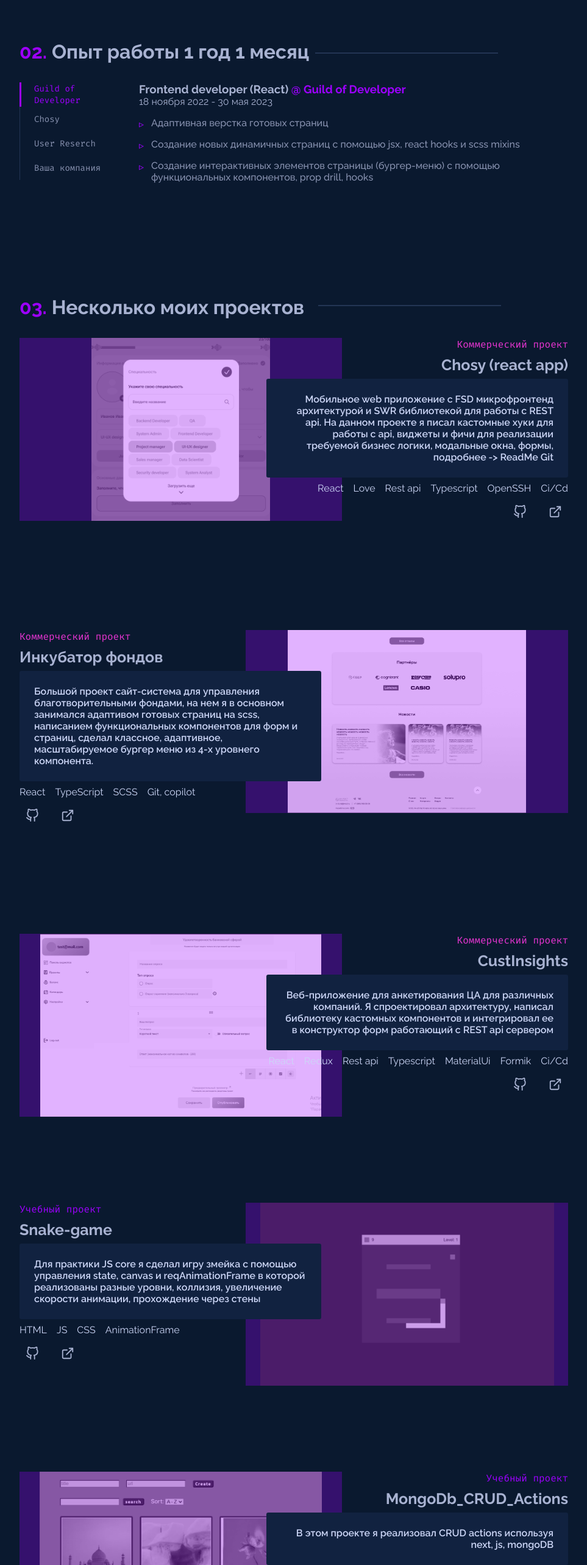
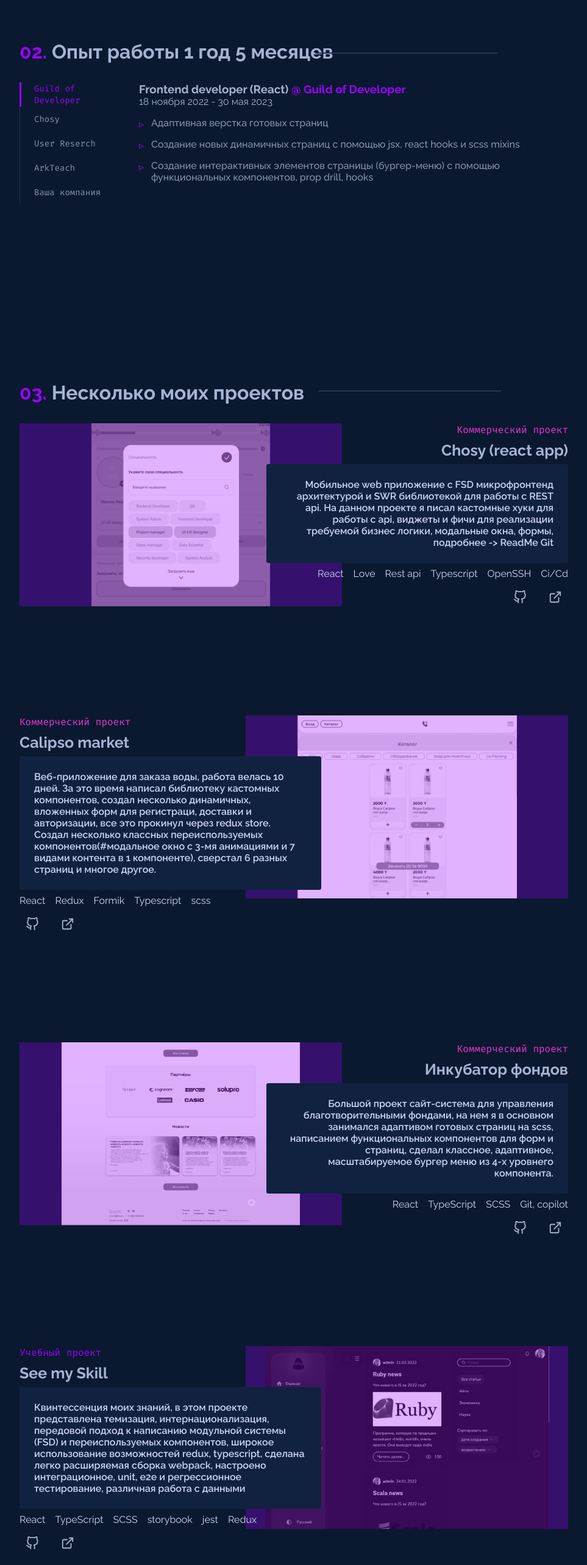
Before and after one commit to NikitaMalofeev/portfolioWeb, a Next.js app: page / in a window 1280 px wide. Shown: the part 2048-4614 px from the top of the page at 61% size, without its empty margins (158-1121 px from the left). Built offline with nearby package versions, Linux system fonts and the light colour scheme.

Commit message:
actual portfolio

```diff
--- a/src/components/Main/Contact/Contact.tsx
+++ b/src/components/Main/Contact/Contact.tsx
@@ -5,10 +5,9 @@
 import style from "./contact.module.scss";
 
 const Contact: FC = () => {
-
   const test = () => {
     console.log("test");
-  }
+  };
   return (
     <motion.div
       className={style.contact}
@@ -31,7 +30,11 @@
         привнесу эти навыки в ваш проект, предлагая эффективные решения.
       </p>
       <div className={style.contact__cta}>
-        <Button text="Match" link="https://t.me/HG1nv" onClick={test}/>
+        <Button
+          text="Написать в telegram"
+          link="https://t.me/HG1nv"
+          onClick={test}
+        />
       </div>
     </motion.div>
   );
--- a/src/components/Main/Experience/Experience.tsx
+++ b/src/components/Main/Experience/Experience.tsx
@@ -43,14 +43,28 @@
     role: "Frontend developer (React)",
     url: "",
     start: "27 августа 2023",
-    end: "Продолжаю работать",
+    end: "10 ноября 2023",
     shortDescription: [
       "Спроектировал фронтенд архитектуру, выбрал технологии которые нужны для реализации бизнес логики",
       "Написал библиотеку кастомных компонентов + использовал Material UI для работы с Formik",
       "Собрал 2 страницы с конструкторами форм и активно взаимодействовал с бекендерами в вопросах о том как лучше принимать и отдавать данные",
-      "Создал страницу регистрации и авторизации по JWT токену",
       "Создал интерфейс для динамичной отправки, получения и обновления данных",
       "Был ответственен за сборку и работу с git (решал конфликты и принимал мерж реквесты)",
+    ],
+  },
+  {
+    name: "ArkTeach",
+    role: "Frontend developer junior+ (React)",
+    url: "https://calipso.shakeshev.com/",
+    start: "18 ноября 2023",
+    end: "1 января 2024",
+    shortDescription: [
+      "Проектирование сборки и архитектуры проекта(webpack, fsd)",
+      "Создание динамичных страниц, c применением асинхронных чанков, с помощью jsx, react hooks и scss mixins",
+      "Создание ui библиотеки компонентов",
+      "Регистрация и авторизация на JWT",
+      "Создание форм с динамичными данными",
+      "Клиент-серверное взаимодействие",
     ],
   },
   {
@@ -94,7 +108,7 @@
     >
       <div className={style.experience__fixscroll}></div>
       <div className={style.experience__title}>
-        <h2>Опыт работы 1 год 1 месяц</h2>
+        <h2>Опыт работы 1 год 5 месяцев</h2>
       </div>
       <div className={style.experience__container}>
         <ul className={style.experience__slider}>
--- a/src/components/Main/Projects/Projects.tsx
+++ b/src/components/Main/Projects/Projects.tsx
@@ -31,6 +31,21 @@
       projectMore: "",
     },
     {
+      image: "/calipso.jpg",
+      isCommercial: true,
+      overline: "Коммерческий проект",
+      projectName: "Calipso market",
+      projectLink: "https://calipso.shakeshev.com/",
+      projectDescription:
+        "Веб-приложение для заказа воды, работа велась 10 дней. За это время написал библиотеку кастомных компонентов, создал несколько динамичных, вложенных форм для регистраци, доставки и авторизации, все это прокинул через redux store. Создал несколько классных переиспользуемых компонентов(#модальное окно с 3-мя анимациями и 7 видами контента в 1 компоненте), сверстал 6 разных страниц и многое другое.",
+      projectTech: ["React", "Redux", "Formik", "Typescript", "scss"],
+      projectExternalLinks: {
+        github: "https://github.com/NikitaMalofeev/calipso",
+        externalLink: "https://calipso.shakeshev.com/",
+      },
+      projectMore: "https://calipso.shakeshev.com/",
+    },
+    {
       image: "/fonds.png",
       isCommercial: true,
       overline: "Коммерческий проект",
@@ -44,6 +59,28 @@
         externalLink: "",
       },
       projectMore: "",
+    },
+    {
+      image: "/SeeSkills.jpg",
+      isCommercial: false,
+      overline: "Учебный проект",
+      projectName: "See my Skill",
+      projectLink: "https://github.com/NikitaMalofeev/React-See-my-Skill",
+      projectDescription:
+        "Квинтессенция моих знаний, в этом проекте представлена темизация, интернационализация, передовой подход к написанию модульной системы (FSD) и переиспользуемых компонентов, широкое использование возможностей redux, typescript, сделана легко расширяемая сборка webpack, настроено интеграционное, unit, e2e и регрессионное тестирование, различная работа с данными",
+      projectTech: [
+        "React",
+        "TypeScript",
+        "SCSS",
+        "storybook",
+        "jest",
+        "Redux",
+      ],
+      projectExternalLinks: {
+        github: "https://github.com/NikitaMalofeev/React-See-my-Skill",
+        externalLink: "https://github.com/NikitaMalofeev/React-See-my-Skill",
+      },
+      projectMore: "https://github.com/NikitaMalofeev/React-See-my-Skill",
     },
     {
       image: "/UserResearch.png",
--- a/src/components/Main/Projects/projects.module.scss
+++ b/src/components/Main/Projects/projects.module.scss
@@ -7,6 +7,7 @@
   max-width: $maxWidthContainer + px;
 
   &__fixscroll {
+    margin-top: 100px;
     min-height: 240px;
   }
   &__title {
--- a/src/pages/index.tsx
+++ b/src/pages/index.tsx
@@ -22,11 +22,9 @@
         <>
           <Header />
           <Main />
-          <More />
         </>
       )}
-      <Loader isLoading={isLoading} setIsLoading={handleLoaderLoaded}/>
-
+      <Loader isLoading={isLoading} setIsLoading={handleLoaderLoaded} />
     </div>
   );
 }
--- a/src/shared/ui/loader/Loader.tsx
+++ b/src/shared/ui/loader/Loader.tsx
@@ -1,4 +1,4 @@
-import React, { FC, useEffect } from "react";
+import React, { FC, RefObject, useEffect, useRef } from "react";
 import { AnimatePresence, motion } from "framer-motion";
 
 import style from "./loader.module.scss";
@@ -9,16 +9,27 @@
 };
 
 const Loader: FC<ILoader> = ({ isLoading, setIsLoading }) => {
+  const loaderRef: RefObject<HTMLDivElement> = useRef(null);
+
   useEffect(() => {
+    const currentRef = loaderRef.current;
     setTimeout(() => {
       setIsLoading();
     }, 1900);
-  }, [setIsLoading]);
 
+    return () => {
+      if (currentRef) {
+        setTimeout(() => {
+          currentRef.style.display = "none";
+        }, 2900);
+      }
+    };
+  }, [setIsLoading, loaderRef]);
 
   return (
     <AnimatePresence>
       <motion.div
+        ref={loaderRef}
         className={style.loader}
         exit={{ scale: 1 }}
         key="motiondivleave"
@@ -27,11 +38,7 @@
           ease: "easeInOut",
         }}
       >
-            <svg
-              id="logo"
-              xmlns="http://www.w3.org/2000/svg"
-              viewBox="0 0 100 100"
-            >
+        <svg id="logo" xmlns="http://www.w3.org/2000/svg" viewBox="0 0 100 100">
           <g>
             <g id="N" transform="translate(32.000000, 28.000000)">
               <motion.path
--- a/src/shared/ui/loader/loader.module.scss
+++ b/src/shared/ui/loader/loader.module.scss
@@ -1,5 +1,5 @@
 #Logo {
-    color:var(--theme-color);
+    color: var(--theme-color);
     fill: none;
 }
 
@@ -30,7 +30,17 @@
     font-size: var(--tsm);
     outline: none;
 
-    &:hover,&:focus {
+    &:hover,
+    &:focus {
         background-color: var(--lightest-navy);
     }
 }
+
+@keyframes fadeInOut {
+    0% {
+        display: flex;
+    }
+    100% {
+        display: none;
+    }
+}
```
Also changed, not shown: src/shared/helpers/ClassNames.ts (added, +15 -0 lines), public/SeeSkills.jpg (added), public/calipso.jpg (added). Lines whose indentation alone changed are shown as unchanged.
